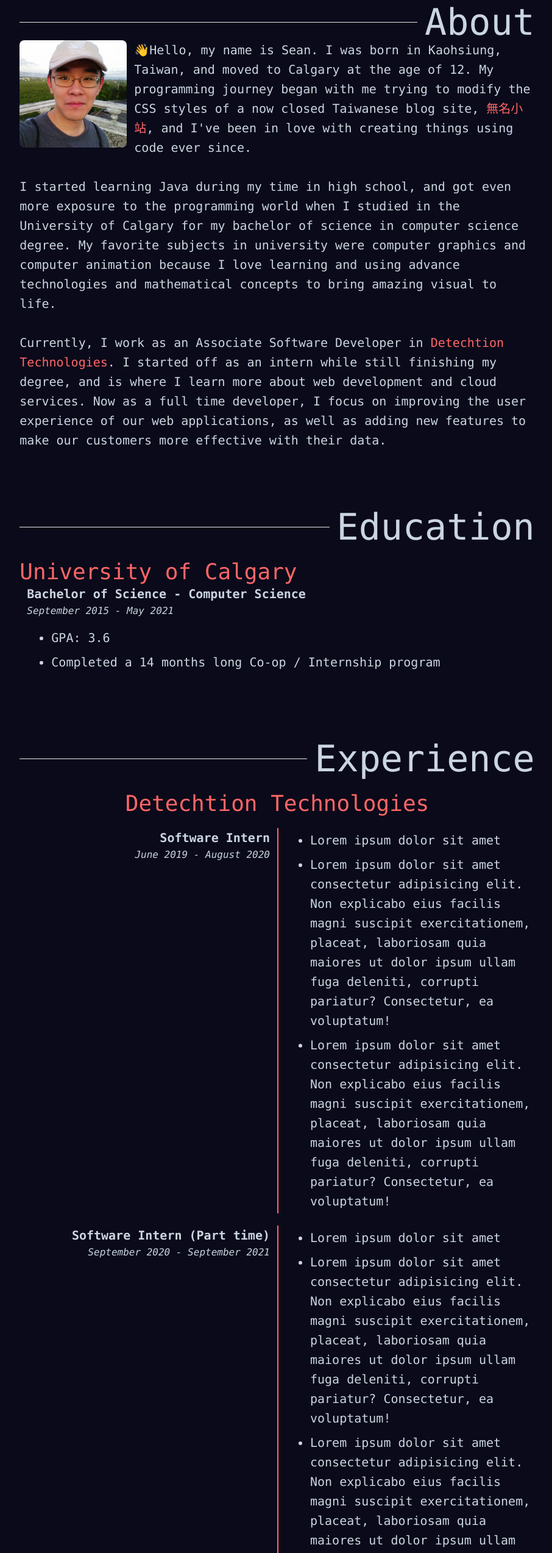
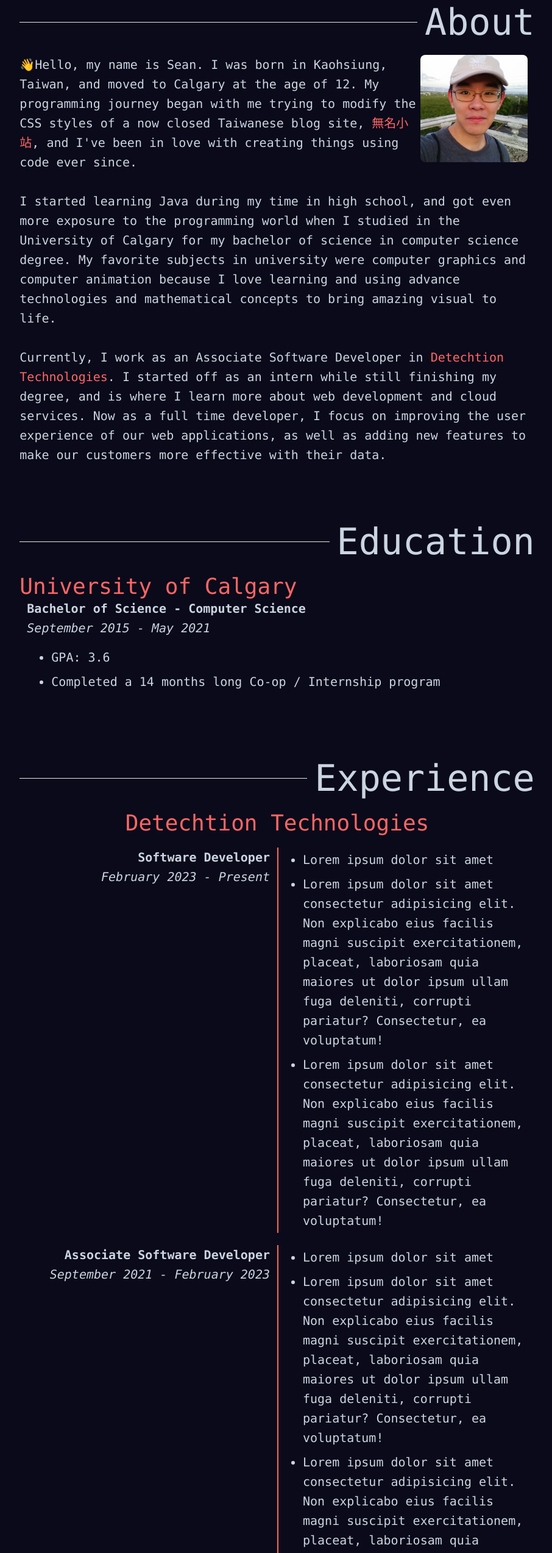
Before and after one commit to ShouShou92410/ShouShou92410.github.io, a SvelteKit app: page / in a window 1280 px wide. Shown: the part 846-3393 px from the top of the page at 61% size, without its empty margins (185-1091 px from the left). Built offline with nearby package versions, Linux system fonts and the light colour scheme.

Commit message:
Style fixes - Move profile picture to right - Extra spacing between About header and content - Remove useless <p> style on certain part of the code

```diff
--- a/src/routes/About.svelte
+++ b/src/routes/About.svelte
@@ -7,9 +7,9 @@
 		<hr class="grow" />
 		<h1 class="pl-3">About</h1>
 	</div>
-	<div>
+	<div class="md:pt-6 pt-3">
 		<p>
-			<img src={pp} alt="ProfilePicture" class="w-44 rounded-lg float-left mb-1 mr-3" />
+			<img src={pp} alt="ProfilePicture" class="w-44 rounded-lg float-right mb-1 mr-3" />
 			👋Hello, my name is Sean. I was born in Kaohsiung, Taiwan, and moved to Calgary at the age of 12.
 			My programming journey began with me trying to modify the CSS styles of a now closed Taiwanese
 			blog site, <a href="https://en.wikipedia.org/wiki/Wretch_(website)">無名小站</a>, and I've
--- a/src/routes/Education.svelte
+++ b/src/routes/Education.svelte
@@ -9,7 +9,7 @@
 		</a>
 		<div class="pl-3">
 			<p class="font-bold">Bachelor of Science - Computer Science</p>
-			<p class="lg:text-base sm:text-base text-xs italic">September 2015 - May 2021</p>
+			<p class="italic">September 2015 - May 2021</p>
 			<ul class="list-disc pl-10 md:py-3 py-1">
 				<li class="md:py-1 py-0.5">GPA: 3.6</li>
 				<li class="md:py-1 py-0.5">Completed a 14 months long Co-op / Internship program</li>
--- a/src/routes/Experience.svelte
+++ b/src/routes/Experience.svelte
@@ -9,8 +9,46 @@
 		</a>
 		<div class="grid grid-cols-2 gap-y-5 pt-5">
 			<div class="text-right pr-3">
-				<p class="font-bold">Software Intern</p>
-				<p class="lg:text-base sm:text-base text-xs italic">June 2019 - August 2020</p>
+				<p class="font-bold">Software Developer</p>
+				<p class="italic">February 2023 - Present</p>
+			</div>
+			<div class="border-l-2 border-primary text-left">
+				<ul class="list-disc pl-10">
+					<li class="md:py-1 py-0.5">Lorem ipsum dolor sit amet</li>
+					<li class="md:py-1 py-0.5">
+						Lorem ipsum dolor sit amet consectetur adipisicing elit. Non explicabo eius facilis
+						magni suscipit exercitationem, placeat, laboriosam quia maiores ut dolor ipsum ullam
+						fuga deleniti, corrupti pariatur? Consectetur, ea voluptatum!
+					</li>
+					<li class="md:py-1 py-0.5">
+						Lorem ipsum dolor sit amet consectetur adipisicing elit. Non explicabo eius facilis
+						magni suscipit exercitationem, placeat, laboriosam quia maiores ut dolor ipsum ullam
+						fuga deleniti, corrupti pariatur? Consectetur, ea voluptatum!
+					</li>
+				</ul>
+			</div>
+			<div class="text-right pr-3">
+				<p class="font-bold">Associate Software Developer</p>
+				<p class="italic">September 2021 - February 2023</p>
+			</div>
+			<div class="border-l-2 border-primary text-left">
+				<ul class="list-disc pl-10">
+					<li class="md:py-1 py-0.5">Lorem ipsum dolor sit amet</li>
+					<li class="md:py-1 py-0.5">
+						Lorem ipsum dolor sit amet consectetur adipisicing elit. Non explicabo eius facilis
+						magni suscipit exercitationem, placeat, laboriosam quia maiores ut dolor ipsum ullam
+						fuga deleniti, corrupti pariatur? Consectetur, ea voluptatum!
+					</li>
+					<li class="md:py-1 py-0.5">
+						Lorem ipsum dolor sit amet consectetur adipisicing elit. Non explicabo eius facilis
+						magni suscipit exercitationem, placeat, laboriosam quia maiores ut dolor ipsum ullam
+						fuga deleniti, corrupti pariatur? Consectetur, ea voluptatum!
+					</li>
+				</ul>
+			</div>
+			<div class="text-right pr-3">
+				<p class="font-bold">Software Intern (Part time)</p>
+				<p class="italic">September 2020 - September 2021</p>
 			</div>
 			<div class="border-l-2 border-primary text-left pl-3">
 				<ul class="list-disc pl-10">
@@ -28,29 +66,10 @@
 				</ul>
 			</div>
 			<div class="text-right pr-3">
-				<p class="font-bold">Software Intern (Part time)</p>
-				<p class="lg:text-base sm:text-base text-xs italic">September 2020 - September 2021</p>
+				<p class="font-bold">Software Intern</p>
+				<p class="italic">June 2019 - August 2020</p>
 			</div>
 			<div class="border-l-2 border-primary text-left pl-3">
-				<ul class="list-disc pl-10">
-					<li class="md:py-1 py-0.5">Lorem ipsum dolor sit amet</li>
-					<li class="md:py-1 py-0.5">
-						Lorem ipsum dolor sit amet consectetur adipisicing elit. Non explicabo eius facilis
-						magni suscipit exercitationem, placeat, laboriosam quia maiores ut dolor ipsum ullam
-						fuga deleniti, corrupti pariatur? Consectetur, ea voluptatum!
-					</li>
-					<li class="md:py-1 py-0.5">
-						Lorem ipsum dolor sit amet consectetur adipisicing elit. Non explicabo eius facilis
-						magni suscipit exercitationem, placeat, laboriosam quia maiores ut dolor ipsum ullam
-						fuga deleniti, corrupti pariatur? Consectetur, ea voluptatum!
-					</li>
-				</ul>
-			</div>
-			<div class="text-right pr-3">
-				<p class="font-bold">Associate Software Developer</p>
-				<p class="lg:text-base sm:text-base text-xs italic">September 2021 - Present</p>
-			</div>
-			<div class="border-l-2 border-primary text-left">
 				<ul class="list-disc pl-10">
 					<li class="md:py-1 py-0.5">Lorem ipsum dolor sit amet</li>
 					<li class="md:py-1 py-0.5">
--- a/src/routes/Project.svelte
+++ b/src/routes/Project.svelte
@@ -18,9 +18,9 @@
 					facilis aspernatur explicabo ducimus obcaecati, qui nobis?
 				</p>
 				<div class="flex gap-x-3">
-					<p class="lg:text-base sm:text-base text-xs italic">JavaScript</p>
-					<p class="lg:text-base sm:text-base text-xs italic">JavaScript</p>
-					<p class="lg:text-base sm:text-base text-xs italic">JavaScript</p>
+					<p class="italic">JavaScript</p>
+					<p class="italic">JavaScript</p>
+					<p class="italic">JavaScript</p>
 				</div>
 				<div class="flex gap-x-3">
 					<a href="https://github.com/ShouShou92410/ShouShou92410.github.io">
@@ -41,9 +41,9 @@
 					facilis aspernatur explicabo ducimus obcaecati, qui nobis?
 				</p>
 				<div class="flex gap-x-3">
-					<p class="lg:text-base sm:text-base text-xs italic">JavaScript</p>
-					<p class="lg:text-base sm:text-base text-xs italic">JavaScript</p>
-					<p class="lg:text-base sm:text-base text-xs italic">JavaScript</p>
+					<p class="italic">JavaScript</p>
+					<p class="italic">JavaScript</p>
+					<p class="italic">JavaScript</p>
 				</div>
 				<div class="flex gap-x-3">
 					<a href="https://github.com/ShouShou92410/AllChat">
@@ -64,9 +64,9 @@
 					facilis aspernatur explicabo ducimus obcaecati, qui nobis?
 				</p>
 				<div class="flex gap-x-3">
-					<p class="lg:text-base sm:text-base text-xs italic">JavaScript</p>
-					<p class="lg:text-base sm:text-base text-xs italic">JavaScript</p>
-					<p class="lg:text-base sm:text-base text-xs italic">JavaScript</p>
+					<p class="italic">JavaScript</p>
+					<p class="italic">JavaScript</p>
+					<p class="italic">JavaScript</p>
 				</div>
 				<div class="flex gap-x-3">
 					<a href="https://github.com/ShouShou92410/ImHere">
@@ -87,9 +87,9 @@
 					facilis aspernatur explicabo ducimus obcaecati, qui nobis?
 				</p>
 				<div class="flex gap-x-3">
-					<p class="lg:text-base sm:text-base text-xs italic">JavaScript</p>
-					<p class="lg:text-base sm:text-base text-xs italic">JavaScript</p>
-					<p class="lg:text-base sm:text-base text-xs italic">JavaScript</p>
+					<p class="italic">JavaScript</p>
+					<p class="italic">JavaScript</p>
+					<p class="italic">JavaScript</p>
 				</div>
 				<div class="flex gap-x-3">
 					<a href="https://github.com/ShouShou92410/CharacterChanger">
--- a/src/routes/Skill.svelte
+++ b/src/routes/Skill.svelte
@@ -6,28 +6,28 @@
 	<div class="flex flex-col md:gap-y-6 gap-y-3">
 		<div>
 			<p class="font-bold text-primary">Chinese</p>
-			<p class="lg:text-base sm:text-base text-xs italic">Native</p>
+			<p class="italic">Native</p>
 			<ul class="list-disc pl-10 md:py-3 py-1">
-				<li class="md:py-1 py-0.5 lg:text-base sm:text-base text-xs">
+				<li class="md:py-1 py-0.5 lg:text-base sm:text-sm text-xs">
 					I was born in Taiwan and lived there for the first 12 years of my life
 				</li>
-				<li class="md:py-1 py-0.5 lg:text-base sm:text-base text-xs">
+				<li class="md:py-1 py-0.5 lg:text-base sm:text-sm text-xs">
 					Speak, write, and read the language on a daily basis
 				</li>
 			</ul>
 		</div>
 		<div>
 			<p class="font-bold text-primary">English</p>
-			<p class="lg:text-base sm:text-base text-xs italic">Bilingual</p>
+			<p class="italic">Bilingual</p>
 			<ul class="list-disc pl-10 md:py-3 py-1">
-				<li class="md:py-1 py-0.5 lg:text-base sm:text-base text-xs">
+				<li class="md:py-1 py-0.5 lg:text-base sm:text-sm text-xs">
 					Moved to Canada at the age of 12
 				</li>
-				<li class="md:py-1 py-0.5 lg:text-base sm:text-base text-xs">
+				<li class="md:py-1 py-0.5 lg:text-base sm:text-sm text-xs">
 					Completed bachelor of science in a native English speaking environment with other
 					university students
 				</li>
-				<li class="md:py-1 py-0.5 lg:text-base sm:text-base text-xs">
+				<li class="md:py-1 py-0.5 lg:text-base sm:text-sm text-xs">
 					Many years of using English as the only language of communication in professional work
 					setting
 				</li>
@@ -35,12 +35,12 @@
 		</div>
 		<div>
 			<p class="font-bold text-primary">Japanese</p>
-			<p class="lg:text-base sm:text-base text-xs italic">Elementary</p>
+			<p class="italic">Elementary</p>
 			<ul class="list-disc pl-10 md:py-3 py-1">
-				<li class="md:py-1 py-0.5 lg:text-base sm:text-base text-xs">
+				<li class="md:py-1 py-0.5 lg:text-base sm:text-sm text-xs">
 					Obtained the Japanese Language Proficiency Test - N4 Level certificate on August 2022
 				</li>
-				<li class="md:py-1 py-0.5 lg:text-base sm:text-base text-xs">
+				<li class="md:py-1 py-0.5 lg:text-base sm:text-sm text-xs">
 					Actively learning and practicing using online resources
 				</li>
 			</ul>
```
